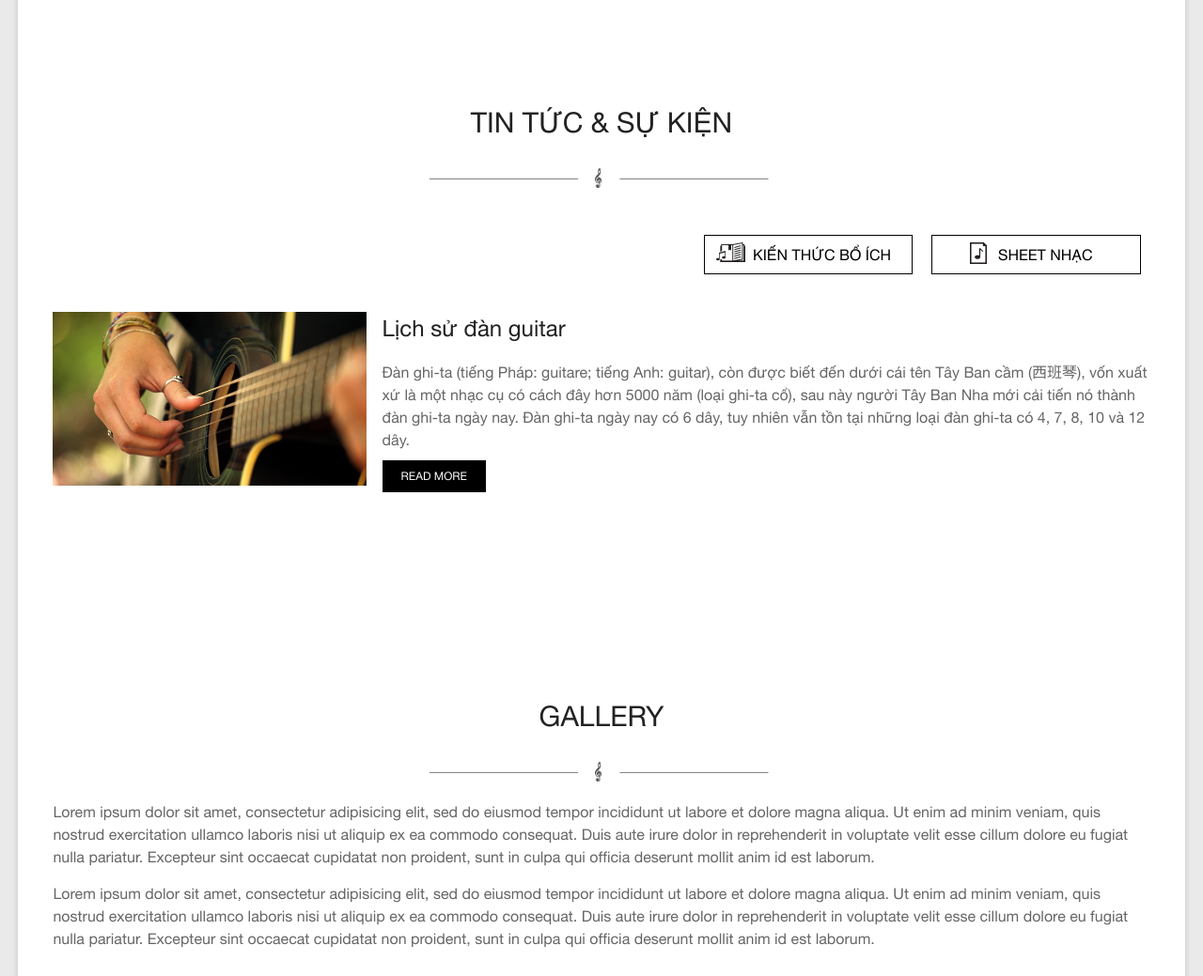
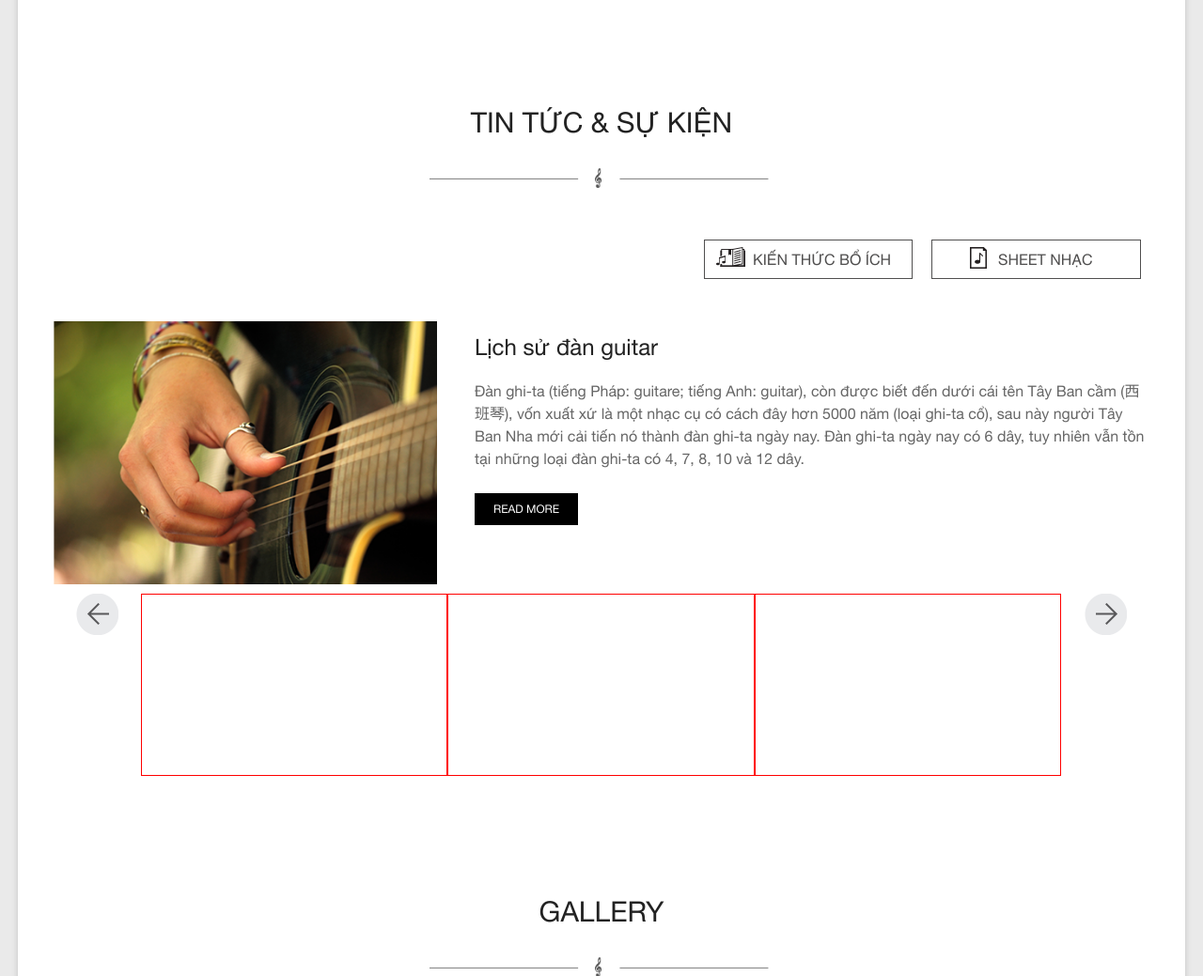
Before and after one commit to taetesting/prj20151217, a WordPress theme: template themes/spacious/page-templates/business.php in a window 1280 px wide. Shown: the part 1695-2734 px from the top of the page at 94% size. Run offline with PHP 8.4 and a stand-in for WordPress, Linux system fonts and the light colour scheme; the site name, menu and one post (Sample post) are stand-ins, and other content is empty; some libraries are stand-ins or nearby versions.

Commit message:
update code

```diff
--- a/themes/spacious/page-templates/business.php
+++ b/themes/spacious/page-templates/business.php
@@ -171,16 +171,35 @@
                 </div>
                 <div class="latest-news">
                     <div class="post-image">
-                        <a href="#">
+                        <a href="#lich-su-dan-quitar">
                             <img src="/wp-content/themes/spacious/img/course-img-2.png">
                         </a>
                     </div>
                     <div class="post-summary">
-                        <a href="#"><h2>Lịch sử đàn guitar</h2></a>
+                        <a href="#lich-su-dan-quitar"><h2>Lịch sử đàn guitar</h2></a>
                         <p>Đàn ghi-ta (tiếng Pháp: guitare; tiếng Anh: guitar), còn được biết đến dưới cái tên Tây Ban cầm (西班琴), vốn xuất xứ là một nhạc cụ có cách đây hơn 5000 năm (loại ghi-ta cổ), sau này người Tây Ban Nha mới cải tiến nó thành đàn ghi-ta ngày nay. Đàn ghi-ta ngày nay có 6 dây, tuy nhiên vẫn tồn tại những loại đàn ghi-ta có 4, 7, 8, 10 và 12 dây.</p>
-                        <a href="#" class="readmore">READ MORE</a>
+                        <a href="#lich-su-dan-quitar" class="readmore">READ MORE</a>
                     </div>
                     <div class="clearfix"></div>
+                </div>
+                <div class="post-more">
+                    <div class="previous-post load-more-post-icon">
+                        <a href="#"></a>
+                    </div>
+                    <div class="post-content ">
+                        <div class="post-item ">
+
+                        </div>
+                        <div class="post-item ">
+
+                        </div>
+                        <div class="post-item tg-one-thirds">
+
+                        </div>
+                    </div>
+                    <div class="next-post load-more-post-icon">
+                        <a href="#"></a>
+                    </div>
                 </div>
             </div>
         </section>
--- a/themes/spacious/style.css
+++ b/themes/spacious/style.css
@@ -748,6 +748,7 @@ li.default-menu {
     padding: 5px 22px;
     margin: 0;
     text-align: center;
+    text-transform: uppercase;
 }
 .site-header .menu-toggle:hover {
   background: #0FBE7C;
@@ -761,6 +762,7 @@ li.default-menu {
     padding-top: 0;
     background-color: #000000;
     margin-top: 5px;
+    text-transform: uppercase;
 }
 .main-small-navigation ul {
   margin: 0;
@@ -2335,10 +2337,10 @@ a.sheet-demo {
 }
 a.category-news-item {
     padding: 10px 50px 10px 70px;
-    border: 1px solid #000;
-    color: #000;
+    border: 1px solid #504f4f;
+    color: #504f4f;
     background: url("img/sheet-nhac-bk.png") no-repeat 40px 7px;
-    margin: 0 10px;
+    margin: 5px 10px;
     float: right;
 }
 a.category-news-item:hover {
@@ -2348,10 +2350,10 @@ a.category-news-item:hover {
 }
 a.category-kt-item {
     padding: 10px 22px 10px 51px;
-    border: 1px solid #000;
-    color: #000;
+    border: 1px solid #504f4f;
+    color: #504f4f;
     background: url("img/kien-thuc-bk.png") no-repeat 12px 7px;
-    margin: 0 10px;
+    margin: 5px 10px;
     float: right;
 }
 a.category-kt-item:hover {
@@ -2363,27 +2365,43 @@ a.category-kt-item:hover {
     padding: 10px 0;
 }
 .latest-news .post-image {
-    width: 30%;
+    width: 35%;
     height: 280px;
     position: relative;
     overflow: hidden;
     float: left;
 }
 .latest-news .post-image a {
-
-}
-.latest-news .post-image img {
     position: absolute;
-    width: 460px;
+    display: inline-block;
+    /*height: 320px;*/
+    width: 130%;
     top: -10px;
     left: -10px;
 }
+.latest-news .post-image a:hover {
+
+}
+.latest-news .post-image img {
+    /*width: 460px;*/
+    width: 100%;
+    margin: 0;
+}
 .post-summary {
-
+    width: 65%;
+    float: right;
+    box-sizing: border-box;
+    padding: 10px 0 0 40px;
 }
 .post-summary h2 {
     font-size: 24px;
     /*font-weight: 600;*/
+}
+.post-summary a:hover h2 {
+    color: #ee5a35;
+}
+.post-summary p {
+    margin-bottom: 30px;
 }
 .readmore {
     padding: 10px 20px;
@@ -2394,3 +2412,49 @@ a.category-kt-item:hover {
 .readmore:hover {
     background-color: #ee5a35;
 }
+/*== POSTS MORE ==*/
+.post-more {
+    /*display: inline-block;*/
+    margin: 0 auto;
+}
+.load-more-post-icon {
+    width: 8%;
+    height: 194px;
+}
+.load-more-post-icon a {
+    width: 100%;
+    height: 44px;
+    /*background-repeat: no-repeat;*/
+    /*background-position: 0 0;*/
+    display: inline-block;
+}
+.previous-post {
+    float: left;
+    /*display: inline-block;*/
+}
+.previous-post a {
+    background: url("img/icon-previous-f.png") no-repeat 50% 0;
+}
+.next-post {
+    float: right;
+    /*display: inline-block;*/
+}
+.next-post a {
+    background: url("img/icon-next-f.png") no-repeat 50% 0;
+}
+.previous-post a:hover, .next-post a:hover {
+    background-position: 0 -48px;
+}
+.post-content {
+    display: inline-block;
+    width: 84%;
+}
+.post-content .post-item {
+    height: 194px;
+    width: 33.3%;
+    float: left;
+    /*margin: 10px;*/
+    border: 1px solid red;
+    box-sizing: border-box;
+    padding: 0 10px;
+}
```
Also changed, not shown: themes/spacious/img/icon-back.png (added), themes/spacious/img/icon-next-f.png (added), themes/spacious/img/icon-next.png (added), themes/spacious/img/icon-previous-f.png (added).
